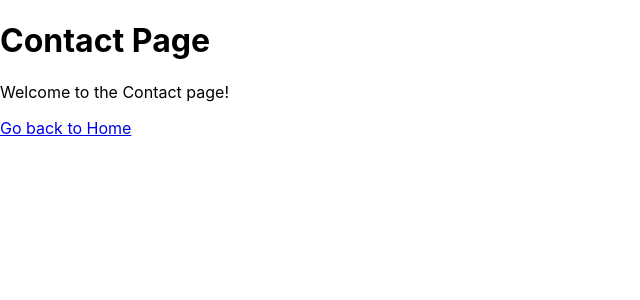
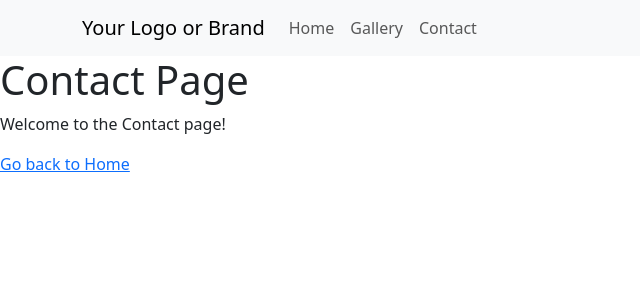
Before and after one commit to AkseliRaj/CV-Website, a React (Create React App) app: page /Contact in a window 1280 px wide. Shown: the top 300 px of the page, without its empty margins (0-640 px from the left). Built offline with nearby package versions, Linux system fonts and the light colour scheme.

Commit message:
Added bootstrap & navigation bar

```diff
--- a/package.json
+++ b/package.json
@@ -6,6 +6,7 @@
     "@testing-library/jest-dom": "^5.17.0",
     "@testing-library/react": "^13.4.0",
     "@testing-library/user-event": "^13.5.0",
+    "bootstrap": "^5.3.2",
     "react": "^18.2.0",
     "react-dom": "^18.2.0",
     "react-router-dom": "^6.21.0",
--- a/src/App.css
+++ /dev/null
@@ -1,38 +0,0 @@
-.App {
-  text-align: center;
-}
-
-.App-logo {
-  height: 40vmin;
-  pointer-events: none;
-}
-
-@media (prefers-reduced-motion: no-preference) {
-  .App-logo {
-    animation: App-logo-spin infinite 20s linear;
-  }
-}
-
-.App-header {
-  background-color: #282c34;
-  min-height: 100vh;
-  display: flex;
-  flex-direction: column;
-  align-items: center;
-  justify-content: center;
-  font-size: calc(10px + 2vmin);
-  color: white;
-}
-
-.App-link {
-  color: #61dafb;
-}
-
-@keyframes App-logo-spin {
-  from {
-    transform: rotate(0deg);
-  }
-  to {
-    transform: rotate(360deg);
-  }
-}
--- a/src/App.js
+++ b/src/App.js
@@ -1,6 +1,10 @@
 import React from 'react';
 import { BrowserRouter as Router, Routes, Route } from 'react-router-dom';
 
+//Components
+import NavigationBar from './components/NavigationBar';
+
+// Pages
 import Home from "./pages/Home";
 import Gallery from "./pages/Gallery";
 import Contact from "./pages/Contact";
@@ -9,8 +13,9 @@
 function App() {
   return (
     <Router>
+      <NavigationBar />
       <Routes>
-        <Route path="/Home" element={<Home />} />
+        <Route path="/" element={<Home />} />
         <Route path="/Gallery" element={<Gallery />} />
         <Route path="/Contact" element={<Contact />} />
       </Routes>
--- /dev/null
+++ b/src/components/NavigationBar.js
@@ -0,0 +1,47 @@
+import React from 'react';
+import { Link } from 'react-router-dom';
+import 'bootstrap/dist/css/bootstrap.min.css';
+
+const NavigationBar = () => {
+  return (
+    <nav className="navbar navbar-expand-lg navbar-light bg-light">
+      <div className="container">
+        <Link className="navbar-brand" to="/">
+          Your Logo or Brand
+        </Link>
+        <button
+          className="navbar-toggler"
+          type="button"
+          data-toggle="collapse"
+          data-target="#navbarNav"
+          aria-controls="navbarNav"
+          aria-expanded="false"
+          aria-label="Toggle navigation"
+        >
+          <span className="navbar-toggler-icon"></span>
+        </button>
+        <div className="collapse navbar-collapse" id="navbarNav">
+          <ul className="navbar-nav">
+            <li className="nav-item">
+              <Link className="nav-link" to="/">
+                Home
+              </Link>
+            </li>
+            <li className="nav-item">
+              <Link className="nav-link" to="/Gallery">
+                Gallery
+              </Link>
+            </li>
+            <li className="nav-item">
+              <Link className="nav-link" to="/Contact">
+                Contact
+              </Link>
+            </li>
+          </ul>
+        </div>
+      </div>
+    </nav>
+  );
+};
+
+export default NavigationBar;
--- a/src/pages/Contact.js
+++ b/src/pages/Contact.js
@@ -6,7 +6,7 @@
     <div>
       <h1>Contact Page</h1>
       <p>Welcome to the Contact page!</p>
-      <Link to="/Home">Go back to Home</Link>
+      <Link to="/">Go back to Home</Link>
     </div>
   );
 }
```
Also changed, not shown: src/logo.svg (deleted), 1 other file (tests, documents, lock files or other folders).
